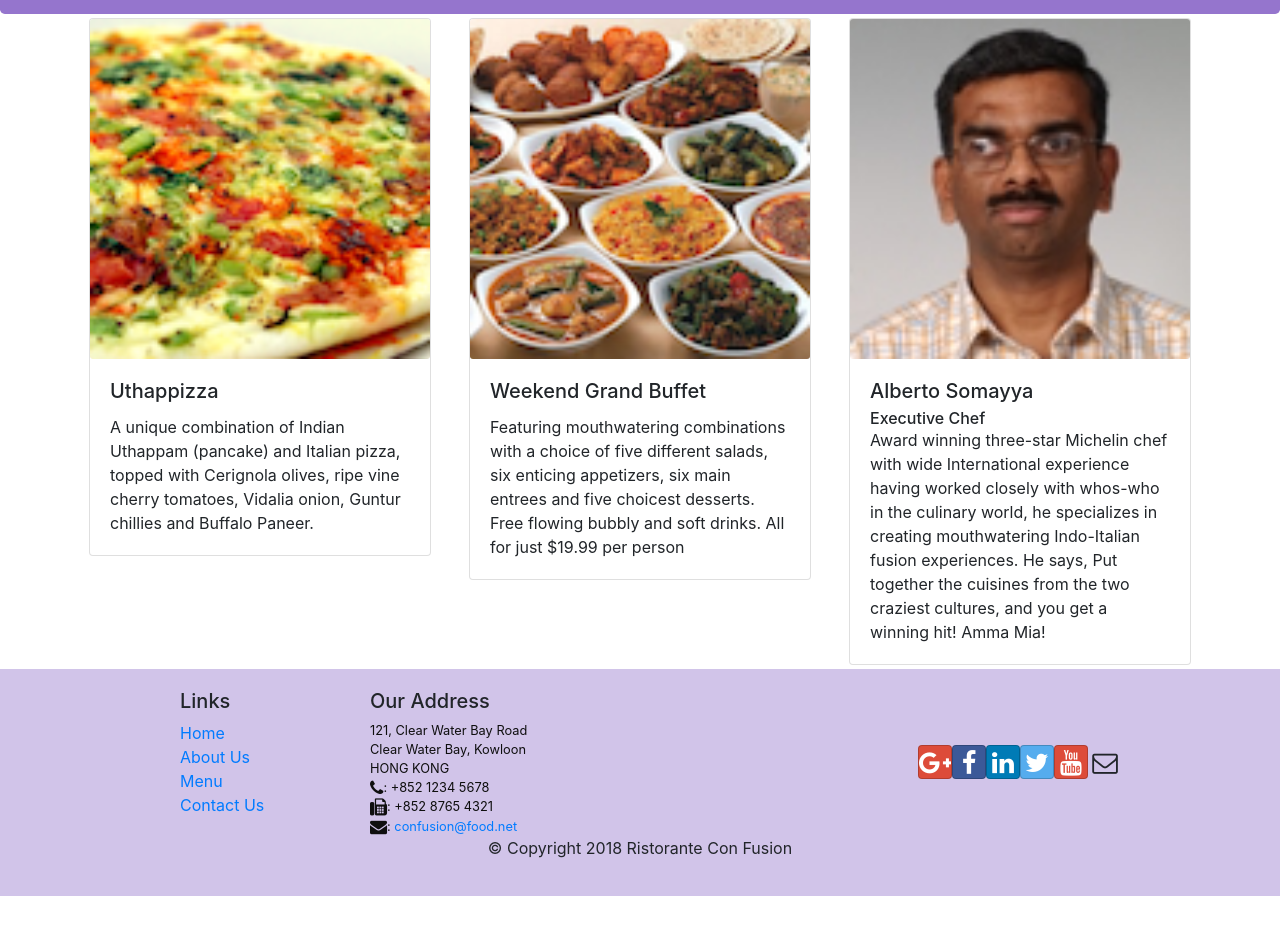
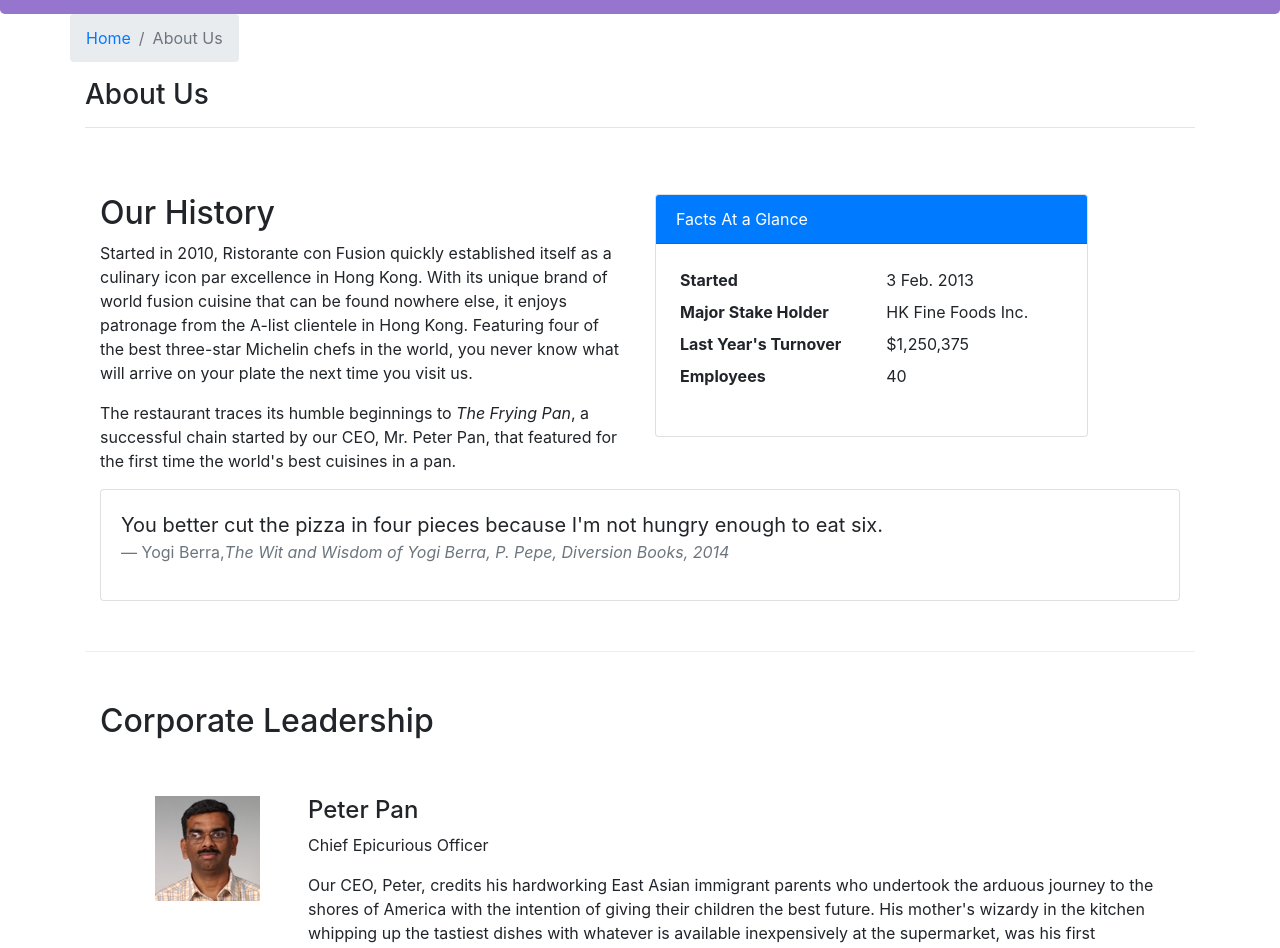
Before and after one commit to joelb01-github/Coursera_Full_Stack_React, a React (Create React App) app: page /aboutus in a window 1280 px wide. Before the commit this address led to /home. Shown: the part 280-1228 px from the top of the page. Before the commit the page ends 1176 px from the top, so only its background shows below. Built offline with nearby package versions, Linux system fonts and the light colour scheme.

Commit message:
added contactus page

```diff
--- /dev/null
+++ b/src/components/AboutComponent.js
@@ -0,0 +1,94 @@
+import React from 'react';
+import { Breadcrumb, BreadcrumbItem, Card, CardBody, CardHeader, Media } from 'reactstrap';
+import { Link } from 'react-router-dom';
+
+function RenderLeader({leader}) {
+  return (
+    <div key={leader.id} className="col-12 mt-5">
+      <Media tag="li">
+        <Media left middle>
+            <Media object src={leader.image} alt={leader.name} />
+        </Media>
+        <Media body className="ml-5">
+          <Media heading>{leader.name}</Media>
+          <p>{leader.designation}</p>
+          <p>{leader.description}</p>
+        </Media>
+      </Media>
+    </div>
+  );
+}
+
+function About(props) {
+
+    const leaders = props.leaders.map((leader) => {
+        return (
+            <RenderLeader leader={leader} />
+        );
+    });
+
+    return(
+        <div className="container">
+            <div className="row">
+                <Breadcrumb>
+                    <BreadcrumbItem><Link to="/home">Home</Link></BreadcrumbItem>
+                    <BreadcrumbItem active>About Us</BreadcrumbItem>
+                </Breadcrumb>
+                <div className="col-12">
+                    <h3>About Us</h3>
+                    <hr />
+                </div>
+            </div>
+            <div className="row row-content">
+                <div className="col-12 col-md-6">
+                    <h2>Our History</h2>
+                    <p>Started in 2010, Ristorante con Fusion quickly established itself as a culinary icon par excellence in Hong Kong. With its unique brand of world fusion cuisine that can be found nowhere else, it enjoys patronage from the A-list clientele in Hong Kong.  Featuring four of the best three-star Michelin chefs in the world, you never know what will arrive on your plate the next time you visit us.</p>
+                    <p>The restaurant traces its humble beginnings to <em>The Frying Pan</em>, a successful chain started by our CEO, Mr. Peter Pan, that featured for the first time the world's best cuisines in a pan.</p>
+                </div>
+                <div className="col-12 col-md-5">
+                    <Card>
+                        <CardHeader className="bg-primary text-white">Facts At a Glance</CardHeader>
+                        <CardBody>
+                            <dl className="row p-1">
+                                <dt className="col-6">Started</dt>
+                                <dd className="col-6">3 Feb. 2013</dd>
+                                <dt className="col-6">Major Stake Holder</dt>
+                                <dd className="col-6">HK Fine Foods Inc.</dd>
+                                <dt className="col-6">Last Year's Turnover</dt>
+                                <dd className="col-6">$1,250,375</dd>
+                                <dt className="col-6">Employees</dt>
+                                <dd className="col-6">40</dd>
+                            </dl>
+                        </CardBody>
+                    </Card>
+                </div>
+                <div className="col-12">
+                    <Card>
+                        <CardBody className="bg-faded">
+                            <blockquote className="blockquote">
+                                <p className="mb-0">You better cut the pizza in four pieces because
+                                    I'm not hungry enough to eat six.</p>
+                                <footer className="blockquote-footer">Yogi Berra,
+                                <cite title="Source Title">The Wit and Wisdom of Yogi Berra,
+                                    P. Pepe, Diversion Books, 2014</cite>
+                                </footer>
+                            </blockquote>
+                        </CardBody>
+                    </Card>
+                </div>
+            </div>
+            <div className="row row-content">
+                <div className="col-12">
+                    <h2>Corporate Leadership</h2>
+                </div>
+                <div className="col-12">
+                    <Media list>
+                        {leaders}
+                    </Media>
+                </div>
+            </div>
+        </div>
+    );
+}
+
+export default About;
--- a/src/components/MainComponent.js
+++ b/src/components/MainComponent.js
@@ -5,6 +5,7 @@
 import Header from './HeaderComponent';
 import Footer from './FooterComponent';
 import DishDetail from './DishDetailComponent';
+import About from './AboutComponent';
 import { DISHES } from '../shared/dishes';
 import { LEADERS } from '../shared/leaders';
 import { PROMOTIONS } from '../shared/promotions';
@@ -41,7 +42,6 @@
           />
       );
     }
-
     return (
       <div>
         <Header />
@@ -49,6 +49,7 @@
           <Route path="/home" component={HomePage} />
           <Route exact path="/menu" component={() => <Menu dishes={this.state.dishes} />} />
           <Route path="/menu/:dishId" component={DishWithId} />
+          <Route path="/aboutus" component={() => <About leaders={this.state.leaders} />} />
           <Route exact path="/contactus" component={Contact} />
           <Redirect to="/home" />
         </Switch>
```
